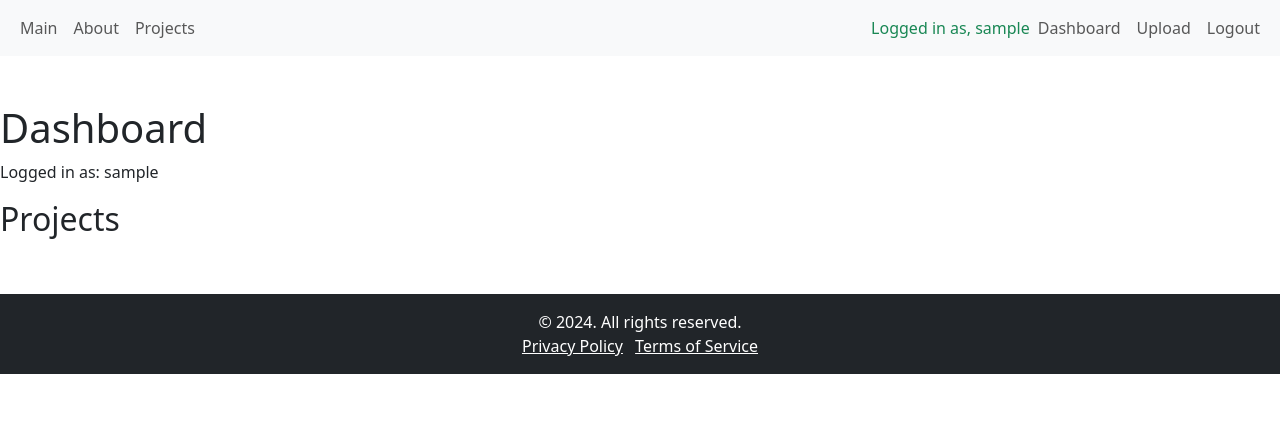
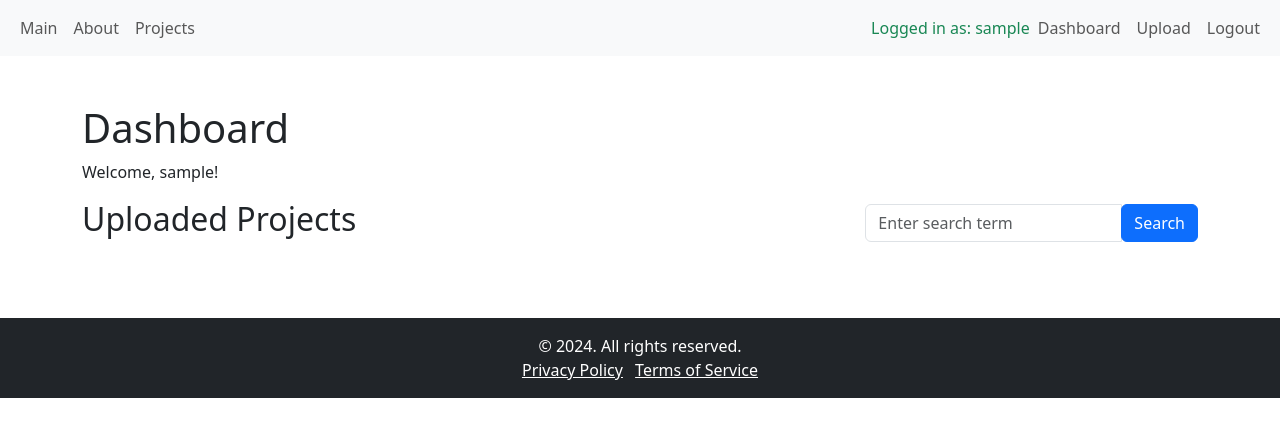
Before and after one commit to Dronzillla/flask_pzp_project, a Flask app: page /dashboard/ in a window 1280 px wide. Shown: the top 437 px of the page. Run offline with Flask 3, Linux system fonts and the light colour scheme; the visitor is signed in with stand-in values (Sample User, id 1); data that the repository does not hold is empty; some libraries are stand-ins or nearby versions.

Commit message:
Implement dashboard search projects

```diff
--- a/blueprintapp/blueprints/dashboard/routes.py
+++ b/blueprintapp/blueprints/dashboard/routes.py
@@ -1,4 +1,4 @@
-from flask import request, render_template, redirect, url_for, Blueprint
+from flask import request, render_template, redirect, url_for, Blueprint, flash
 from flask_login import login_required, current_user
 from blueprintapp.app import db
 from blueprintapp.blueprints.dashboard.db_operations import (
@@ -7,16 +7,28 @@ from blueprintapp.blueprints.dashboard.db_operations import (
     db_delete_project,
 )
 from blueprintapp.utils.utilities import flask_paginate_page_pagination
+from blueprintapp.blueprints.projects.forms import SearchForm
 
 
 dashboard = Blueprint("dashboard", __name__, template_folder="templates")
 
 
-@dashboard.route("/")
+@dashboard.route("/", methods=["GET", "POST"])
 @login_required
 def index():
+    form = SearchForm()
+    search_query = None
+    projects = []
     username = current_user.username
-    projects = db_read_all_user_projects(user_id=current_user.id)
+    # POST method
+    if form.validate_on_submit():
+        search_query = form.query.data
+        projects = db_read_all_user_projects(user_id=current_user.id)
+        # If there are no projects flash a message.
+        if search_query and not projects:
+            flash("No projects found matching your query.")
+    else:
+        projects = db_read_all_user_projects(user_id=current_user.id)
     # Set up project page pagination
     displayed_projects, pagination = flask_paginate_page_pagination(items=projects)
     return render_template(
@@ -24,6 +36,8 @@ def index():
         username=username,
         projects=displayed_projects,
         pagination=pagination,
+        form=form,
+        search_query=search_query,
     )
 
 
--- a/blueprintapp/blueprints/dashboard/templates/dashboard/index.html
+++ b/blueprintapp/blueprints/dashboard/templates/dashboard/index.html
@@ -1,10 +1,30 @@
 {% extends "base.html" %}
 {% block title %}Dashboard{% endblock %}
 {% block content %}
+<body>
+    <div class="container">
         <h1>Dashboard</h1>
-<p>Logged in as: {{ username }}</p>
-<h2>Projects</h2>
-<div>
+        <p>Welcome, {{ username }}!</p>
+    </div>
+
+    <!-- Heading and search form -->
+    <div class="container">
+        <div class="d-flex justify-content-between align-items-center mb-4">
+            <h2>Uploaded Projects</h2>
+            <form method="POST" action="{{ url_for('dashboard.index') }}">
+                {{ form.hidden_tag() }}
+                <div class="input-group">
+                    {{ form.query(class_="form-control", placeholder="Enter search term") }}
+                    <div class="input-group-append">
+                        <button type="submit" class="btn btn-primary">{{ form.submit.label }}</button>
+                    </div>
+                </div>
+            </form>
+        </div>
+    </div>
+
+    <!-- Search results -->
+    <div class="container">
         <ul class="list-group">
             {% for project in projects %}
                 <li class="list-group-item d-flex justify-content-between align-items-center">
@@ -18,7 +38,10 @@
             {% endfor %}
         </ul>
     </div>
+
+    <!-- Pagination -->
     <div class="d-flex justify-content-center">
         {{ pagination.links }}
     </div>
+</body>
 {% endblock %}
--- a/blueprintapp/templates/base.html
+++ b/blueprintapp/templates/base.html
@@ -39,7 +39,7 @@
               <ul class="navbar-nav">
                   {% if current_user.is_authenticated %}
                   <li class="nav-item">
-                      <div class="navbar-text text-success">Logged in as, {{ current_user.username }}</div>
+                      <div class="navbar-text text-success">Logged in as: {{ current_user.username }}</div>
                   </li>
                   <li class="nav-item">
                       <a class="nav-link" href="{{ url_for('dashboard.index') }}">Dashboard</a>
```
Also changed, not shown: blueprintapp/blueprints/projects/templates/projects/index.html (+21 -21 lines). Lines whose indentation alone changed are shown as unchanged.
